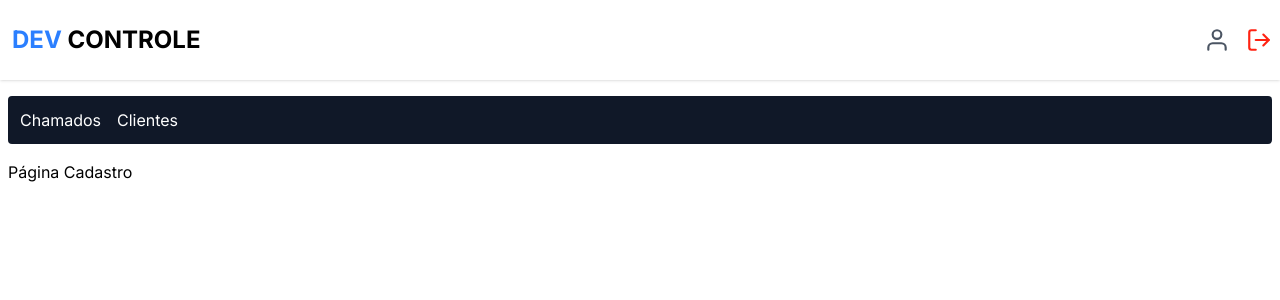
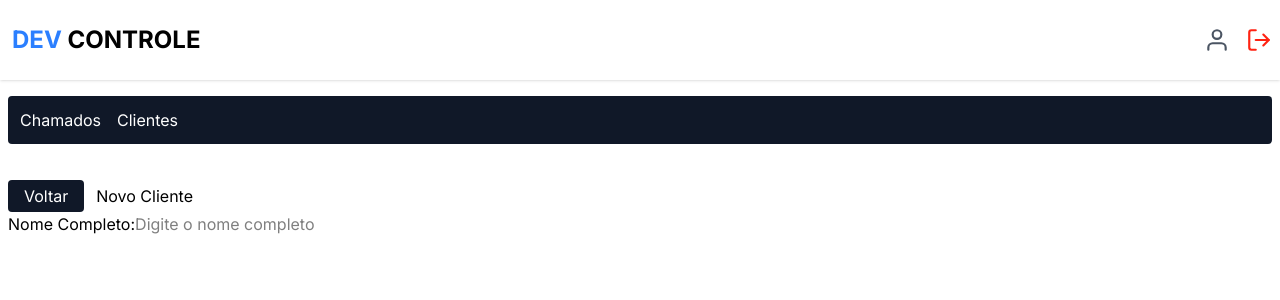
Before and after one commit to schulze2/projeto-devcontrole, a Next.js app: page /dashboard/customer/new in a window 1280 px wide. Shown: the top 300 px of the page. Built offline with nearby package versions, Linux system fonts and the light colour scheme; no server answers; sample sign-in values are in the browser's storage.

Commit message:
Criando a pagina novo cliente e adicionando o zod, hook-form e o resolver

```diff
--- a/package.json
+++ b/package.json
@@ -10,12 +10,15 @@
   },
   "dependencies": {
     "@auth/prisma-adapter": "^2.10.0",
+    "@hookform/resolvers": "^5.1.1",
     "@prisma/client": "^6.11.1",
     "next": "15.3.5",
     "next-auth": "^4.24.11",
     "react": "^19.0.0",
     "react-dom": "^19.0.0",
-    "react-icons": "^5.5.0"
+    "react-hook-form": "^7.60.0",
+    "react-icons": "^5.5.0",
+    "zod": "^4.0.5"
   },
   "devDependencies": {
     "@tailwindcss/postcss": "^4",
--- /dev/null
+++ b/src/app/dashboard/customer/components/form/index.tsx
@@ -0,0 +1,37 @@
+"use client";
+
+import { useForm } from "react-hook-form";
+import { z } from "zod";
+import { zodResolver } from "@hookform/resolvers/zod";
+
+const schema = z.object({
+  name: z.string().min(1, "O campo nome é obrigatório"),
+  email: z.email("Digite um email valido").min(1, "O email é obrigatório"),
+  phone: z.string().refine(
+    (value) => {
+      return (
+        /^(?:\(\d{2}\)\s?)?\d{9}$/.test(value) ||
+        /^\d{2}\s\d{9}$/.test(value) ||
+        /^\d{11}$/.test(value)
+      );
+    },
+    {
+      message: "O numero de telefone deve estar (DD) 9999999999",
+    }),
+  address: z.string(),
+});
+
+type FormData = z.infer<typeof schema>
+
+export function NewCustomerForm() {
+  const {register, handleSubmit, formState: {errors}} = useForm<FormData>({
+    resolver: zodResolver(schema),
+  });
+
+  return (
+    <form>
+      <label>Nome Completo:</label>
+      <input type="text" placeholder="Digite o nome completo" />
+    </form>
+  );
+}
--- a/src/app/dashboard/customer/new/page.tsx
+++ b/src/app/dashboard/customer/new/page.tsx
@@ -1,9 +1,32 @@
 import { Container } from "@/components/container";
+import { authOptions } from "@/lib/auth";
+import { getServerSession } from "next-auth";
+import Link from "next/link";
+import { redirect } from "next/navigation";
+import { NewCustomerForm } from "../components/form";
 
-export default function NewCustomer() {
-    return (
-        <Container>
-            <h1>Página Cadastro</h1>
-        </Container>
-    )
+export default async function NewCustomer() {
+  const session = await getServerSession(authOptions);
+
+  if (!session || !session.user) {
+    redirect("/");
+  }
+
+  return (
+    <Container>
+      <main className="flex flex-col mt-9 mb-2">
+        <div className="flex items-center gap-3">
+          <Link
+            href="/dashboard/customer"
+            className="bg-gray-900 px-4 py-1 text-white rounded"
+          >
+            Voltar
+          </Link>
+          <h1>Novo Cliente</h1>
+        </div>
+
+        <NewCustomerForm />
+      </main>
+    </Container>
+  );
 }
```
Also changed, not shown: 1 other file (tests, documents, lock files or other folders).
